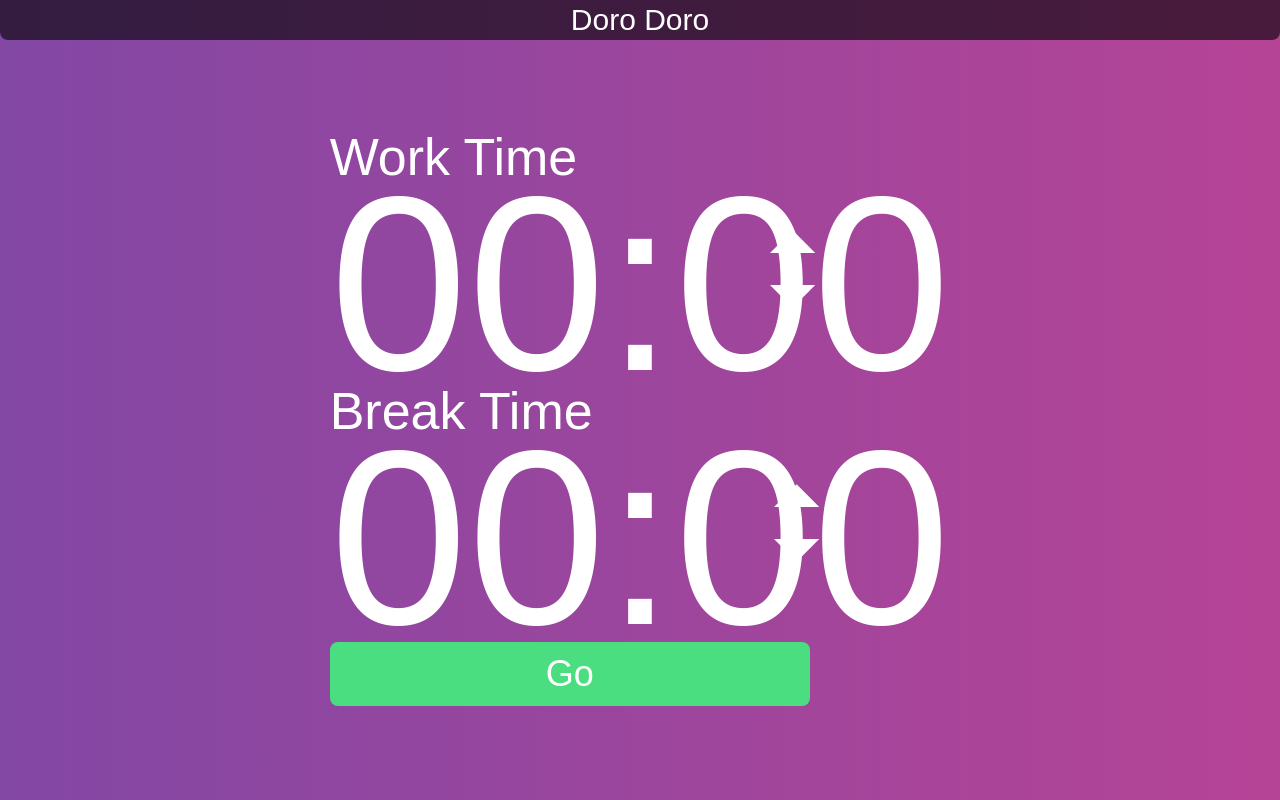
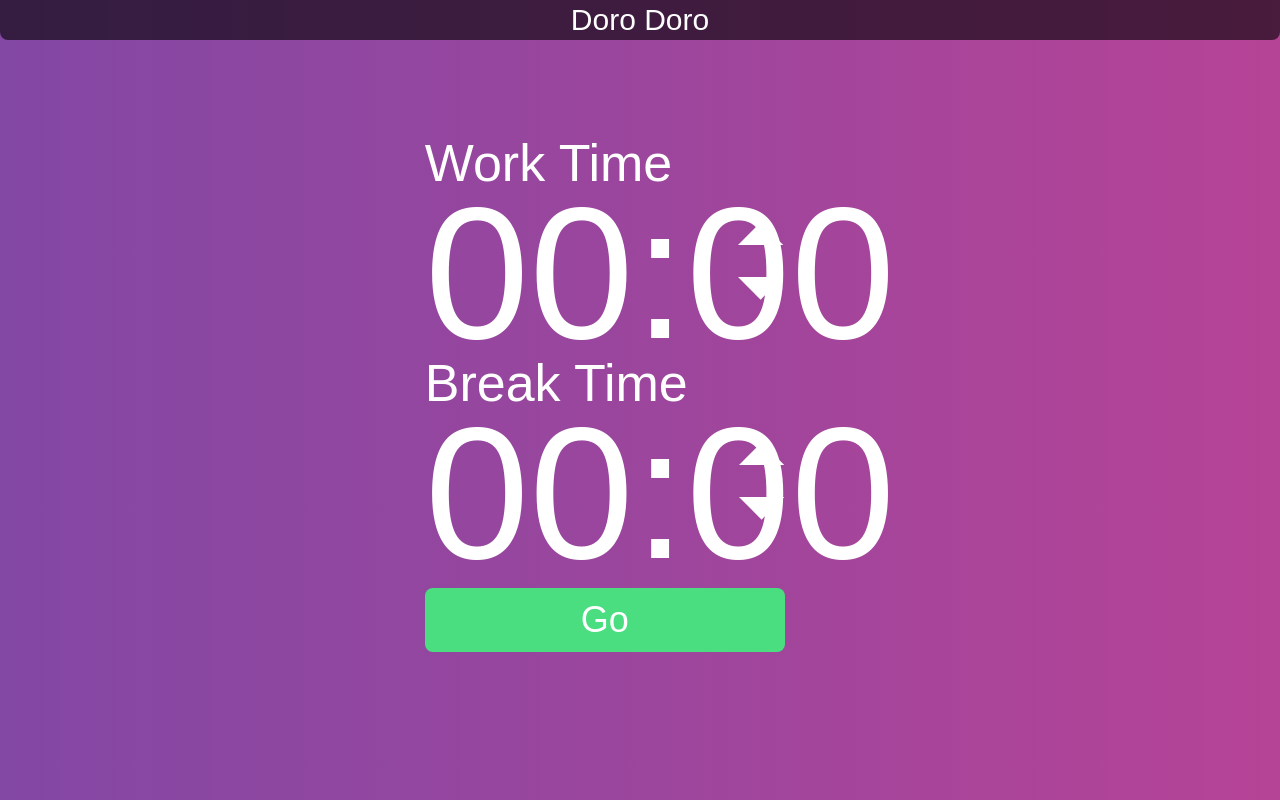
Before and after one commit to wood1ouse/doro-doro, an Angular app: page / in a window 1280 px wide. Built offline with nearby package versions, Linux system fonts and the light colour scheme; no server answers; a web font is replaced by a local one.

Commit message:
queries, title and ico done, need some time to automate this but i think we can try heroku now

```diff
--- a/src/app/app.component.html
+++ b/src/app/app.component.html
@@ -1,6 +1,6 @@
 <div class="fixed bg-opacity-60 w-screen bg-black rounded-b-lg h-10 font-size text-3xl text-white flex items-center justify-center ">
   Doro Doro
 </div>
-<div [ngClass]="'overflow-x-hidden flex items-center justify-center w-screen h-screen background-animate bg-gradient-to-r ' + background.getBackgroundColor()">
+<div [ngClass]="'flex flex-col items-center justify-center w-screen h-screen background-animate bg-gradient-to-r ' + background.getBackgroundColor()">
   <router-outlet></router-outlet>
 </div>
--- a/src/app/time-selector/time-selector.component.html
+++ b/src/app/time-selector/time-selector.component.html
@@ -1,10 +1,10 @@
 <div class="text-white">
-  <div class="leading-[127px]">
-    <div class="text-[52px]">Work Time</div>
+  <div class="leading-[110px]">
+    <div class="text-[52px] sm:ml-[40px]">Work Time</div>
     <div class="flex">
-      <div class="text-[248px]">
+      <div class="text-[248px] sm:text-[188px] sm:ml-[40px]">
         <span *ngIf="workTime.minutes < 10">0</span>{{workTime.minutes}}:00</div>
-      <div class="absolute ml-[440px] flex flex-col items-center">
+      <div class="absolute sm:ml-[353px] mt-[-5px] flex flex-col items-center">
         <div class="w-12 overflow-hidden inline-block mb-8">
           <div (click)="incrementWorkTime()" class="cursor-pointer h-8 w-8 bg-white rotate-45 transform origin-bottom-left"></div>
          </div>
@@ -16,12 +16,12 @@
     </div>
   </div>
 
-  <div class="leading-[127px] mb-10">
-    <div class="text-[52px]">Break Time</div>
+  <div class="leading-[110px]">
+    <div class="text-[52px] sm:ml-[40px]">Break Time</div>
     <div class="flex">
-      <div class="text-[248px]">
+      <div class="text-[248px] sm:text-[188px] sm:ml-[40px]">
         <span *ngIf="breakTime.minutes < 10">0</span>{{breakTime.minutes}}:00</div>
-      <div class="absolute ml-[420px] flex flex-col items-center">
+      <div class="absolute sm:ml-[330px] mt-[-5px] flex flex-col items-center">
       <div class="ml-6 flex flex-col items-center">
         <div class="w-12 overflow-hidden inline-block mb-8">
           <div (click)="incrementBreakTime()" class="cursor-pointer h-8 w-8 bg-white rotate-45 transform origin-bottom-left"></div>
@@ -35,4 +35,4 @@
   </div>
 
 </div>
-<button (click)="submitTime()" class="transition ease-in-out bg-green-400 hover:bg-green-500  w-[480px] text-4xl rounded-lg p-3">Go</button>
+<button (click)="submitTime()" class="sm:w-[360px] sm:m-10 transition ease-in-out bg-green-400 hover:bg-green-500 w-[480px] text-4xl rounded-lg p-3">Go</button>
--- a/src/app/timer/timer.component.html
+++ b/src/app/timer/timer.component.html
@@ -1,5 +1,5 @@
-<div class="w-[410px] leading-[185px]">
-  <div class="text-[248px] text-white">
+<div class="w-[410px] sm:w-[350px] leading-[185px]">
+  <div class="text-[218px] text-white">
     <div *ngIf="!userData.getUserData().break">
       <span *ngIf="timer.workTimer.minutes < 10">0</span>{{timer.workTimer.minutes}}:<span
         *ngIf="timer.workTimer.seconds < 10">0</span><span>{{timer.workTimer.seconds}}</span>
--- a/src/index.html
+++ b/src/index.html
@@ -5,9 +5,9 @@
   <title>DoroDoro</title>
   <base href="/">
   <meta name="viewport" content="width=device-width, initial-scale=1">
-  <link rel="icon" type="image/x-icon" href="favicon.ico">
+  <link rel="icon" type="image/x-icon" href="assets/logo.png">
 </head>
-<body class="">
+<body class="fixed">
   <doro-root></doro-root>
 </body>
 </html>
--- a/tailwind.config.js
+++ b/tailwind.config.js
@@ -13,8 +13,11 @@ module.exports = {
       colors: {
         'wood-blue': '#0652C5',
         'wood-pink': '#D4418E'
-      }
+      },
     },
+    screens: {
+      'sm': '350px'
+    }
   },
   variants: {
     extend: {},
```
Also changed, not shown: src/app/timer/timer.service.ts (line endings or trailing spaces), src/assets/logo.png (added), src/assets/logo.svg (added).
